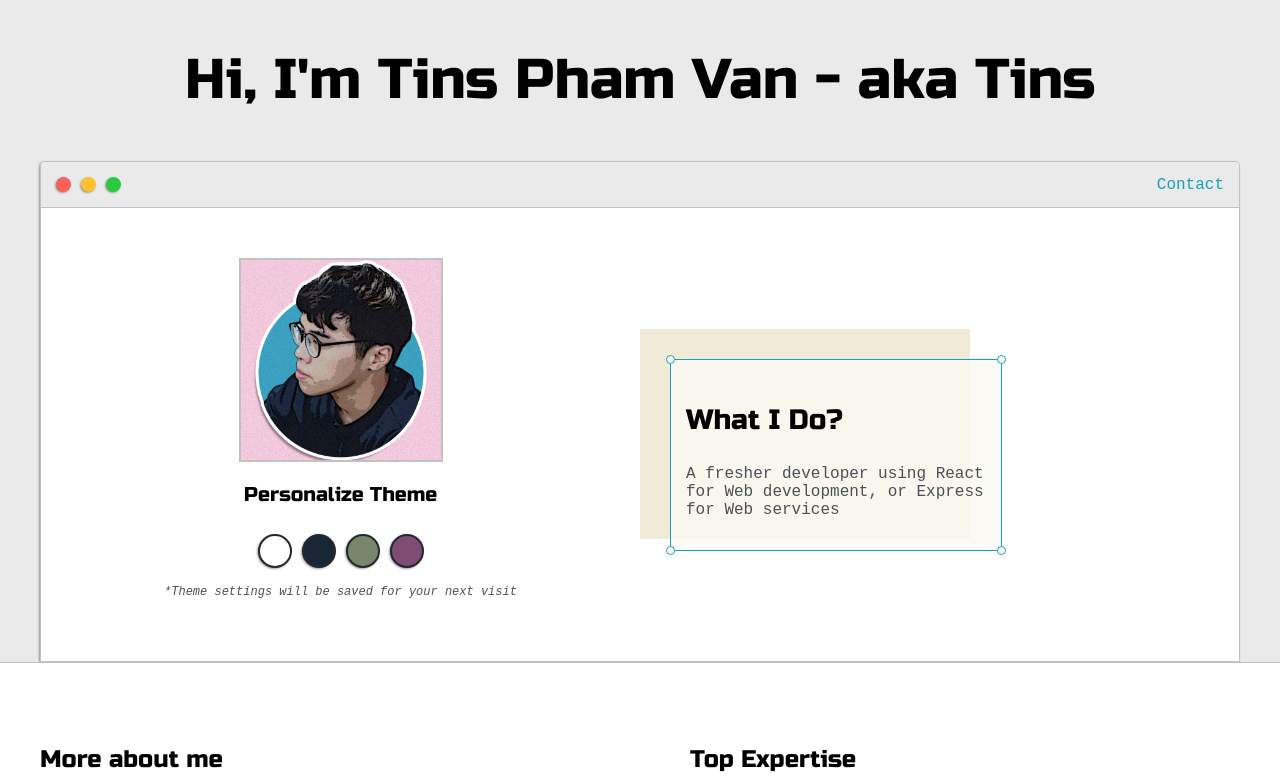
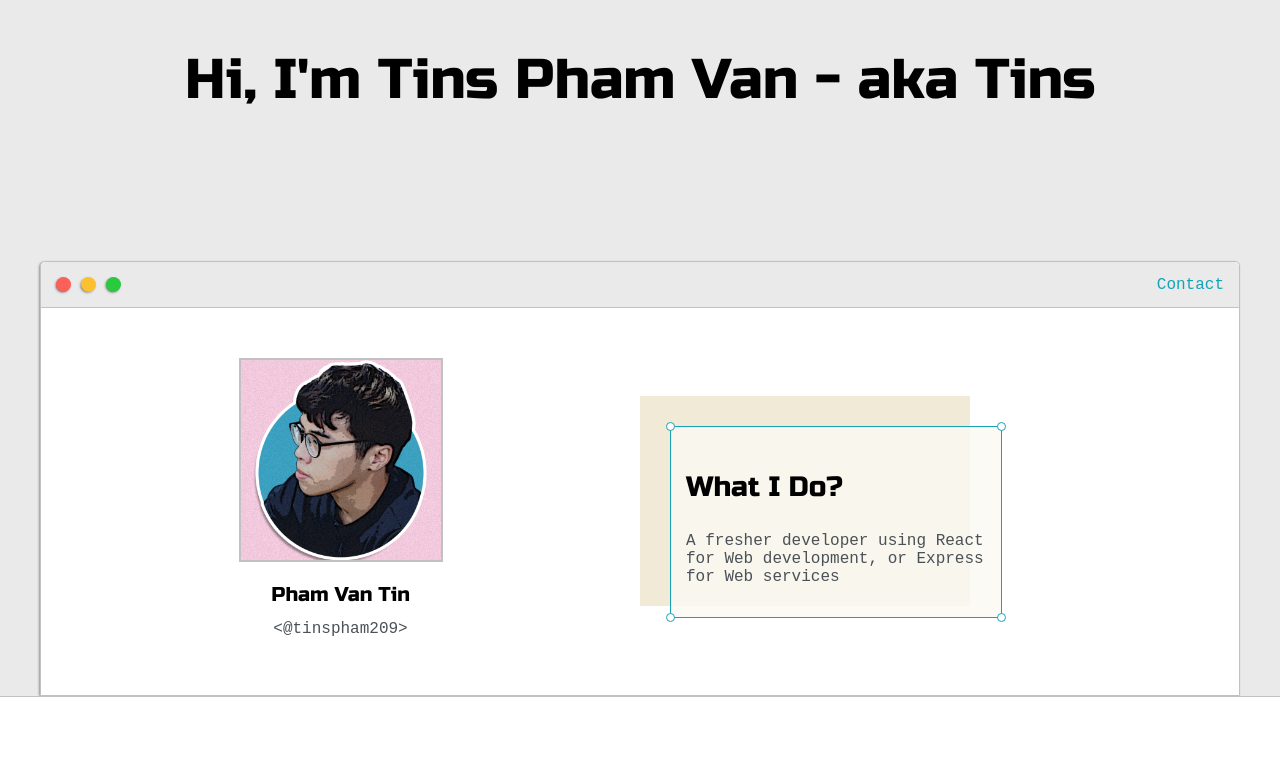
Before and after one commit to tinspham209/portfolio, a React (Create React App) app: page / in a window 1280 px wide. Shown: the top 782 px of the page. Built offline with nearby package versions, Linux system fonts and the light colour scheme.

Commit message:
update layout intro

```diff
--- a/src/components/intro/index.jsx
+++ b/src/components/intro/index.jsx
@@ -24,18 +24,15 @@ const Greeting = () => {
 						lineHeight: 0,
 					}}
 				>
-					Personalize Theme
+					Pham Van Tin
 				</h5>
-
-				<div id="theme-options-wrapper">
-					<div id="light-mode" className="theme-dot"></div>
-					<div id="blue-mode" className="theme-dot"></div>
-					<div id="green-mode" className="theme-dot"></div>
-					<div id="purple-mode" className="theme-dot"></div>
-				</div>
-
-				<p id="settings-note">
-					*Theme settings will be saved for your next visit
+				<p
+					style={{
+						textAlign: "center",
+						lineHeight: 0,
+					}}
+				>
+					{" <@tinspham209> "}
 				</p>
 			</div>
 			<div className="right-column">
--- a/src/components/intro/style.css
+++ b/src/components/intro/style.css
@@ -1,5 +1,6 @@
 .intro-wrapper {
 	background-color: var(--secondary-color);
+	margin-top: 100px;
 
 	border: 1px solid var(--border-color);
 	border-radius: 5px 5px 0 0;
@@ -79,53 +80,6 @@
 
 	display: block;
 	margin: 0 auto;
-}
-
-#theme-options-wrapper {
-	display: flex;
-	justify-content: center;
-}
-
-.theme-dot {
-	height: 30px;
-	width: 30px;
-	background-color: black;
-
-	margin: 5px;
-
-	border: 2px solid var(--theme-dot-border);
-	border-radius: 50%;
-	-webkit-box-shadow: -1px 1px 3px -1px rgba(0, 0, 0, 0.75);
-	-moz-box-shadow: -1px 1px 3px -1px rgba(0, 0, 0, 0.75);
-	box-shadow: -1px 1px 3px -1px rgba(0, 0, 0, 0.75);
-
-	cursor: pointer;
-}
-
-.theme-dot:hover {
-	border-width: 5px;
-}
-
-#light-mode {
-	background-color: #fff;
-}
-
-#blue-mode {
-	background-color: #192734;
-}
-
-#green-mode {
-	background-color: #78866b;
-}
-
-#purple-mode {
-	background-color: #7e4c74;
-}
-
-#settings-note {
-	font-size: 12px;
-	font-style: italic;
-	text-align: center;
 }
 
 .right-column {
```
